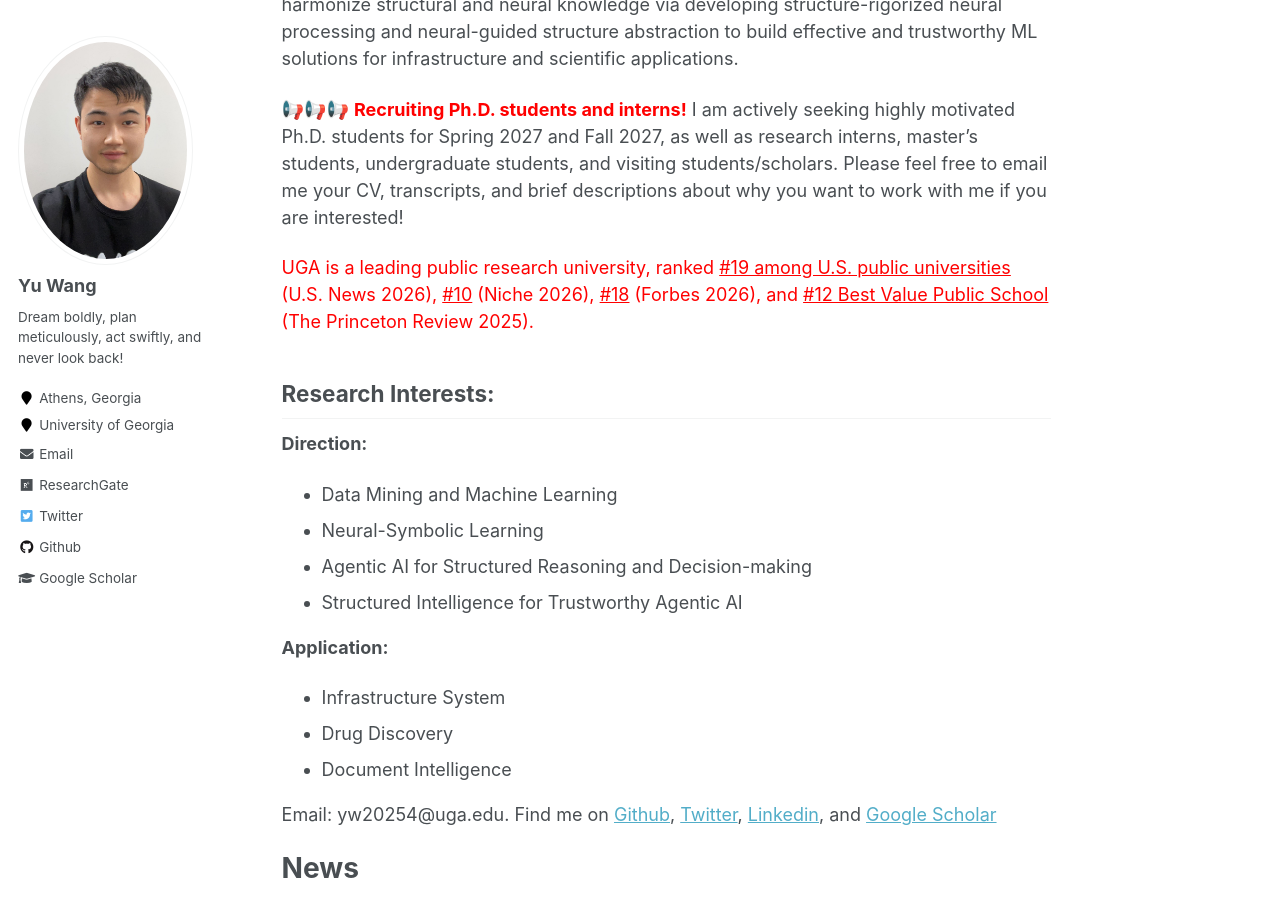
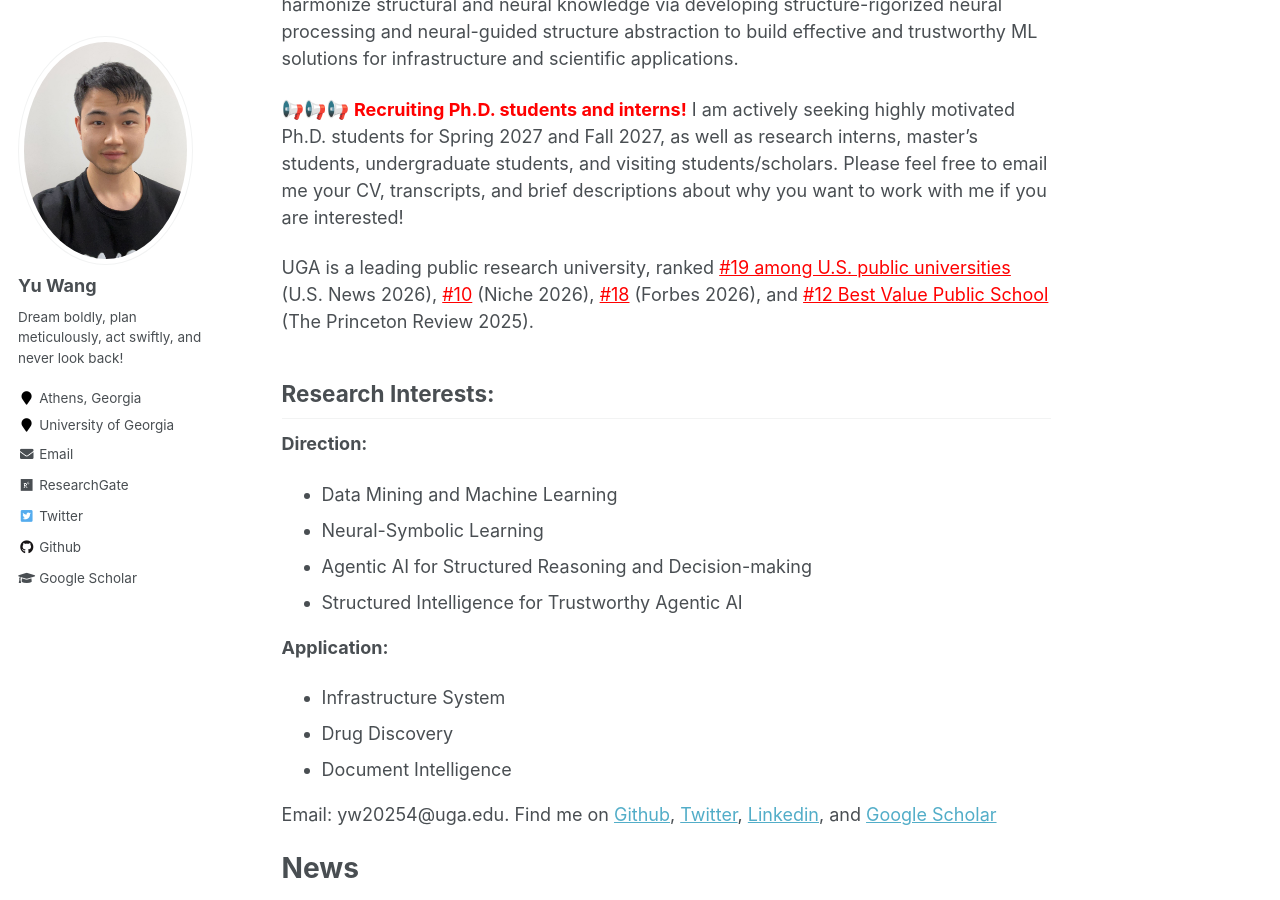
Before and after one commit to yuwang0103/yuwang0103.github.io, a Jekyll site: the page built from _pages/about.md, in a window 1280 px wide and 900 px high, scrolled down 304 px. Built offline with Jekyll 4.4.1, drawn with Linux system fonts in a browser that asks for light colours.

Commit message:
Refine UGA rankings highlight styling

```diff
--- a/_pages/about.md
+++ b/_pages/about.md
@@ -13,7 +13,7 @@
 
 📢📢📢 <span style="color:red">**Recruiting Ph.D. students and interns!**</span> I am actively seeking highly motivated Ph.D. students for Spring 2027 and Fall 2027, as well as research interns, master's students, undergraduate students, and visiting students/scholars. Please feel free to email me your CV, transcripts, and brief descriptions about why you want to work with me if you are interested!
 
-<span style="color:red">UGA is a leading public research university, ranked <a href="https://news.uga.edu/a-decade-in-the-top-20/" style="color:red">#19 among U.S. public universities</a> (U.S. News 2026), <a href="https://www.niche.com/colleges/university-of-georgia/rankings/" style="color:red">#10</a> (Niche 2026), <a href="https://news.uga.edu/uga-earns-high-marks-in-latest-forbes-and-niche-rankings/" style="color:red">#18</a> (Forbes 2026), and <a href="https://www.princetonreview.com/college/university-georgia-1023767" style="color:red">#12 Best Value Public School</a> (The Princeton Review 2025).</span>
+UGA is a leading public research university, ranked <a href="https://news.uga.edu/a-decade-in-the-top-20/" style="color:red">#19 among U.S. public universities</a> (U.S. News 2026), <a href="https://www.niche.com/colleges/university-of-georgia/rankings/" style="color:red">#10</a> (Niche 2026), <a href="https://news.uga.edu/uga-earns-high-marks-in-latest-forbes-and-niche-rankings/" style="color:red">#18</a> (Forbes 2026), and <a href="https://www.princetonreview.com/college/university-georgia-1023767" style="color:red">#12 Best Value Public School</a> (The Princeton Review 2025).
 
 Research Interests:
 ------
```
